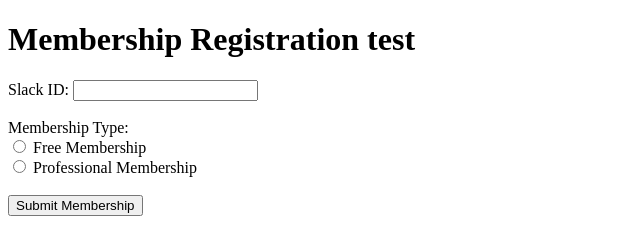
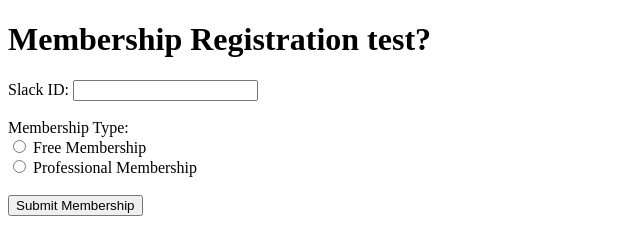
Before and after one commit to ChakithGurram/website, a website: page membership.html in a window 1280 px wide. Shown: the full height of the page, 0-640 px from the left. Drawn offline with Linux system fonts and the light colour scheme.

Commit message:
Update membership.html

```diff
--- a/membership.html
+++ b/membership.html
@@ -4,7 +4,7 @@
     <title>Membership Form test</title>
 </head>
 <body>
-    <h1>Membership Registration test</h1>
+    <h1>Membership Registration test?</h1>
     <form id="membershipForm" method = "POST">
         <label for="slackId">Slack ID:</label>
         <input type="text" id="slackId" name="slackId"><br><br>
```
